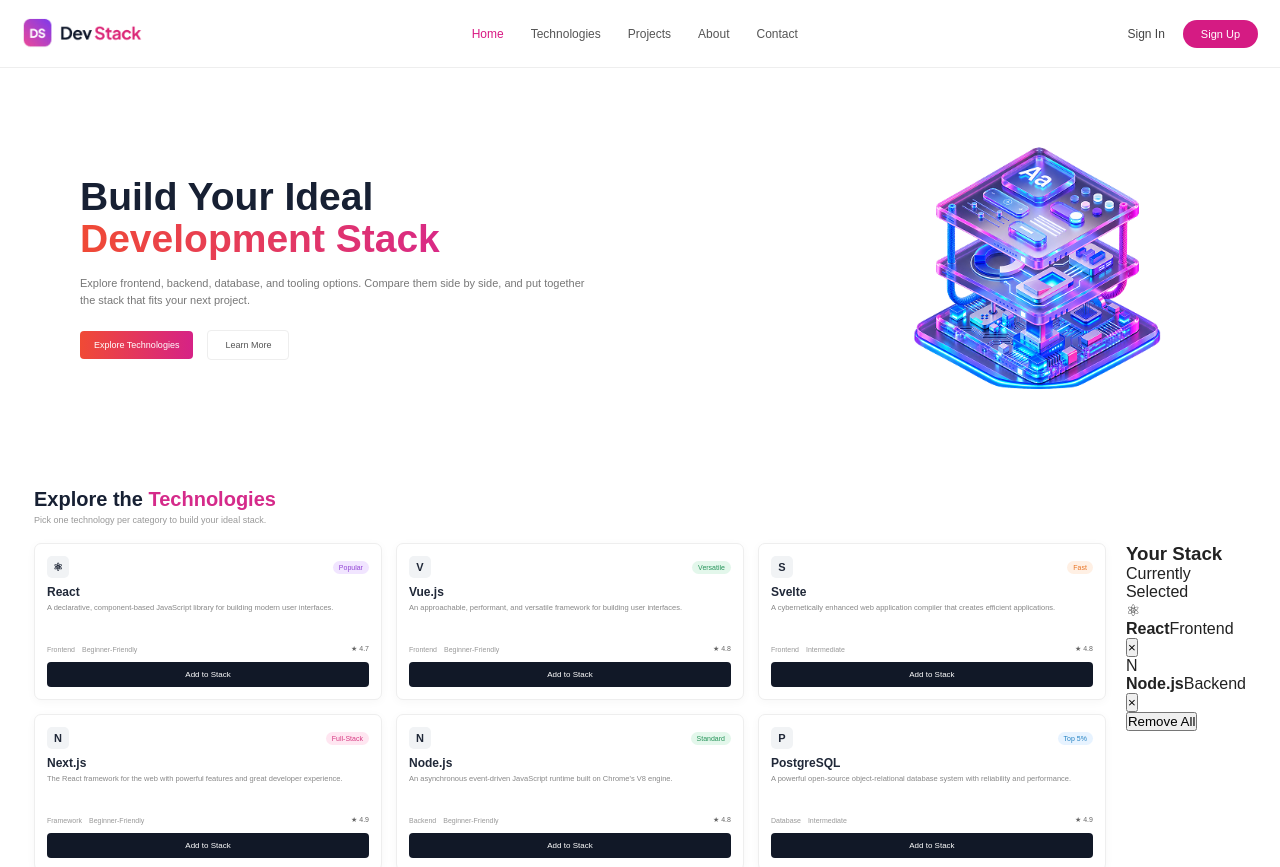
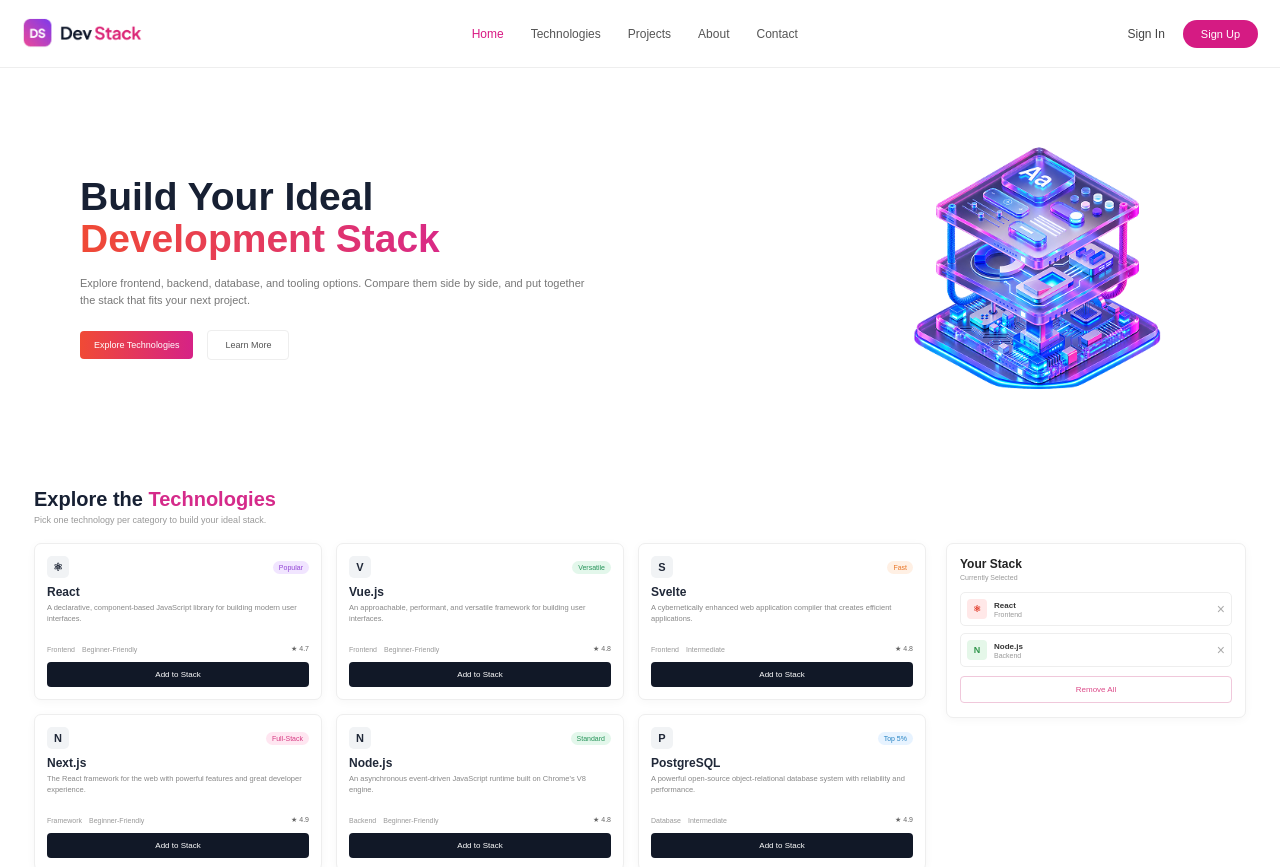
Before and after one commit to rakib006210/Dev-Stack, a React (Vite) app: page / in a window 1280 px wide. Shown: the top 867 px of the page. Built offline with nearby package versions, Linux system fonts and the light colour scheme.

Commit message:
Update website

```diff
--- a/src/App.css
+++ b/src/App.css
@@ -485,3 +485,144 @@
 .add-stack-button:hover {
   background: #252d3a;
 }
+
+
+
+
+.your-stack {
+  width: 300px;
+
+  min-height: 175px;
+
+  padding: 13px;
+
+  background: #ffffff;
+
+  border: 1px solid #eeeeee;
+
+  border-radius: 7px;
+
+  box-shadow: 0 2px 10px rgba(0, 0, 0, 0.035);
+
+  flex-shrink: 0;
+}
+
+.your-stack h3 {
+  margin: 0;
+
+  color: #222222;
+
+  font-size: 12px;
+
+  font-weight: 600;
+}
+
+.your-stack-subtitle {
+  margin: 3px 0 11px;
+
+  color: #999999;
+
+  font-size: 7px;
+}
+
+
+/* Selected Item */
+
+.selected-item {
+  width: 100%;
+
+  display: flex;
+  align-items: center;
+
+  gap: 7px;
+
+  padding: 6px;
+
+  margin-bottom: 7px;
+
+  border: 1px solid #eeeeee;
+
+  border-radius: 5px;
+}
+
+.selected-icon {
+  width: 20px;
+  height: 20px;
+
+  display: flex;
+  align-items: center;
+  justify-content: center;
+
+  border-radius: 4px;
+
+  font-size: 9px;
+
+  font-weight: 700;
+}
+
+.selected-icon.react {
+  background: #ffe8e8;
+  color: #e44737;
+}
+
+.selected-icon.node {
+  background: #e5f7e9;
+  color: #30954b;
+}
+
+.selected-info {
+  flex: 1;
+
+  display: flex;
+  flex-direction: column;
+}
+
+.selected-info strong {
+  color: #333333;
+
+  font-size: 8px;
+}
+
+.selected-info span {
+  margin-top: 1px;
+
+  color: #999999;
+
+  font-size: 7px;
+}
+
+.remove-button {
+  padding: 0;
+
+  border: none;
+
+  background: transparent;
+
+  color: #aaaaaa;
+
+  font-size: 14px;
+
+  cursor: pointer;
+}
+
+
+/* Remove All */
+
+.remove-all-button {
+  width: 100%;
+  height: 27px;
+
+  margin-top: 2px;
+
+  border: 1px solid #f0c8db;
+
+  border-radius: 4px;
+
+  background: #ffffff;
+
+  color: #dc4a89;
+
+  font-size: 8px;
+
+  cursor: pointer;
+}
```
